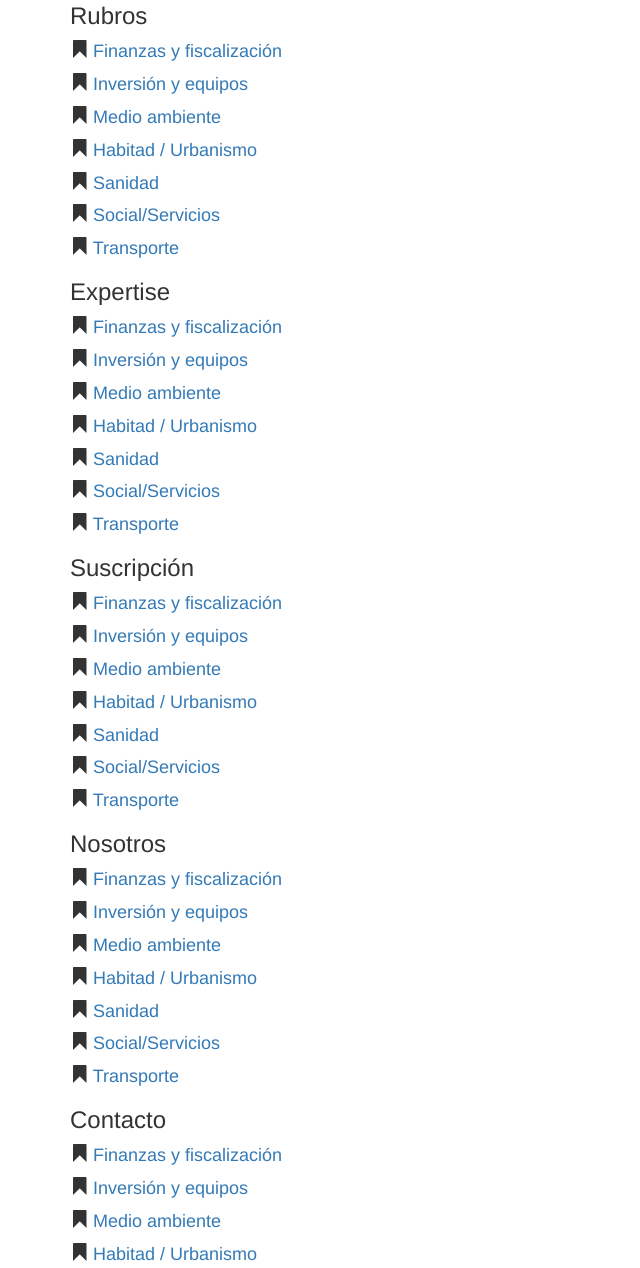
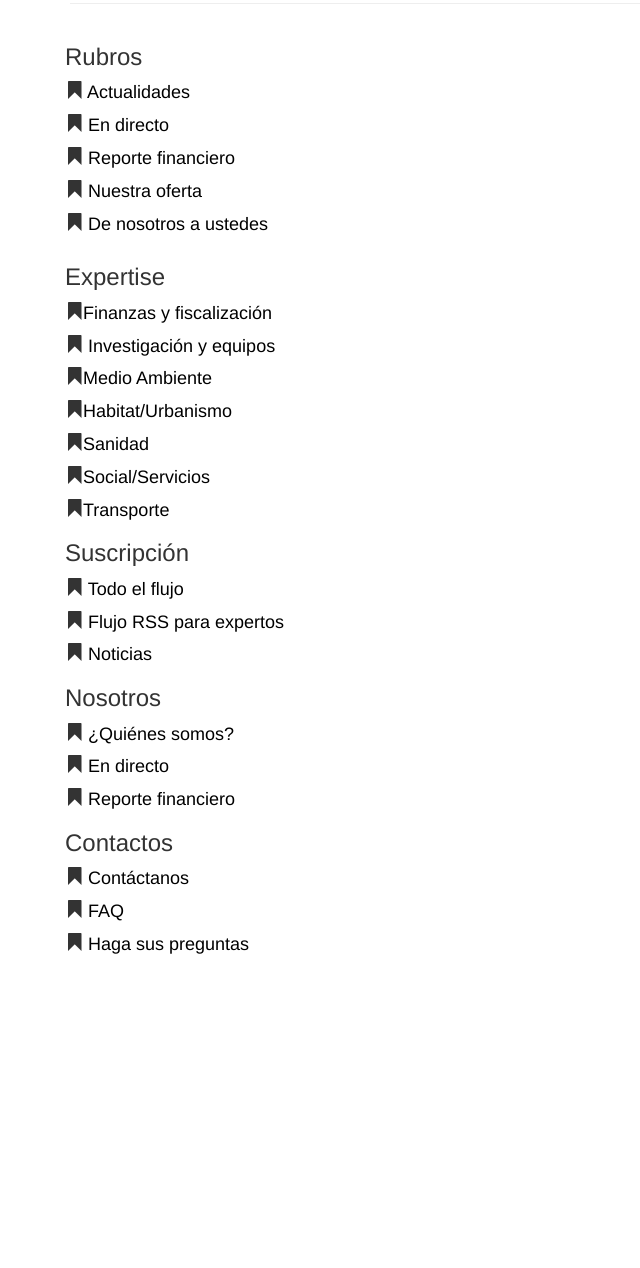
Before and after one commit to milililipily/bootstrap, a plain HTML site: page index.html in a window 1280 px wide. Shown: the part 1366-2634 px from the top of the page, without its empty margins (0-640 px from the left). After the commit the page ends 2331 px from the top, so only its background shows below. Drawn offline with Linux system fonts and the light colour scheme.

Commit message:
actualizando boostrap

```diff
--- a/css/main.css
+++ b/css/main.css
@@ -25,6 +25,15 @@ body{
 .lista h4 a{
 	color: black;
 }
-.footer{
+.lista1{
 	display: inline-block;
 }
+.footer li{
+	list-style: none;
+}
+.footer ul{
+	padding-left: 0px;
+}
+.lista1 a, .lista2 a, .lista3 a, .lista4 a, .lista5 a{
+	color: black;
+}
--- a/index.html
+++ b/index.html
@@ -54,7 +54,7 @@
       <!--ver mas boton-->
           <h4><span class="glyphicon glyphicon-bookmark" aria-hidden="    true"></span><a href="#">Ver más... </a>
               <span class="glyphicon glyphicon-hand-right" aria-hidden="true"></span>Etiquetas: <a href="">lorem</a> <a href="">ipsum</a> <a href="">dilligat</a></h4></div>
-
+        <hr>
       <div class="webzone">
               <span class="label label-default">Webzone</span>
               <a class="arti" href="">Preguntas</a><small>publicado el 09/10/15</small>
@@ -62,6 +62,7 @@
               <p>Lorem ipsum dolor sit amet, consectetur adipisicing elit, sed do eiusmod tempor incididunt ut labore et dolore magna aliqua. Ut enim ad minim veniam,cillum dolore eu fugi proident, sunt in culpa qui officia deserunt mollit anim id est laborum.</p>
             <h4><span class="glyphicon glyphicon-bookmark" aria-hidden="true"></span><a href="">Ver más... </a>
               <span class="glyphicon glyphicon-hand-right" aria-hidden="true"></span>Etiquetas: <a href="">lorem</a> <a href="">ipsum</a> <a href="">dilligat</a></h4></div>
+              <hr>
 
       <div class="fecha">
               <a class="arti" href="">Artículo</a><small>publicado el 03/10/15</small>
@@ -70,6 +71,8 @@
               <p>Lorem ipsum dolor sit amet, consectetur adipisicing elit. Totam voluptas fuga dolorem voluptatum ratione commodi optio facilis velit tempora dolores atque aliquam veniam dolor modi eligendi odio, debitis, dicta, molestiae. kimabrasdkjnsdcjn djnjdn ya tu sa.</p>
               <h4><span class="glyphicon glyphicon-bookmark" aria-hidden="true"></span><a href="">Ver más... </a>
               <span class="glyphicon glyphicon-hand-right" aria-hidden="true"></span>Etiquetas: <a href="">lorem</a> <a href="">ipsum</a> <a href="">dilligat</a></h4></div>
+
+          <hr>
       <div class="carry">
            <h3>Carring your world...</h3>
            <p>Lorem ipsum dolor sit amet, consectetur adipisicing elit. Modi ex eveniet, et totam tempora at, culpa eligendi voluptatum animi suscipit ipsum, explicabo aut assumenda. Tempore sit praesentium ipsam obcaecati a.</p>
@@ -148,67 +151,74 @@
         <h5>PREGUNTAS</h5>
         <p>Lorem ipsum dolor sit amet, consectetur adipisicing elit. Aut, sint placeat autem eum similique recusandae consequuntur non.</p>
       </div>
-        <div class="inter">
+        <div class="fondo">
         <h5><strong>Nueva generación de la internet<strong></h5>
         </div>
     </div><!--cierra columna 3-->
 </div><!--cierra el row-->
 </div><!--cierra el container-->
+<hr>
+<div class="footer">
+    <div class="row">
+      <div class="col-md-12">
+      <ul class="list-inline">
+      <div class="lista1">
+      <h3>Rubros</h3>
+          <ul>
+          <li><h4><span class="glyphicon glyphicon-bookmark" aria-hidden="    true"></span><a href="#"> Actualidades</a></h4></li>
+          <li><h4><span class="glyphicon glyphicon-bookmark" aria-hidden="    true"></span><a href="#"> En directo</a></h4></li>
+          <li><h4><span class="glyphicon glyphicon-bookmark" aria-hidden="    true"></span><a href="#"> Reporte financiero</a></h4></li>
+          <li><h4><span class="glyphicon glyphicon-bookmark" aria-hidden="    true"></span><a href="#"> Nuestra oferta</a></h4></li>
+          <li><h4><span class="glyphicon glyphicon-bookmark" aria-hidden="    true"></span><a href="#"> De nosotros a ustedes</a></h4>
+          </li>
+          </ul>
+      </div>
+      <div class="lista2">
+      <h3>Expertise</h3>
+          <ul>
+          <li><h4><span class="glyphicon glyphicon-bookmark" aria-hidden="    true"></span><a href="#">Finanzas y fiscalización</a></h4></li>
+          <li><h4><span class="glyphicon glyphicon-bookmark" aria-hidden="    true"></span><a href="#"> Investigación y equipos</a></h4></li>
+          <li><h4><span class="glyphicon glyphicon-bookmark" aria-hidden="    true"></span><a href="#">Medio Ambiente </a></h4></li>
+          <li><h4><span class="glyphicon glyphicon-bookmark" aria-hidden="    true"></span><a href="#">Habitat/Urbanismo </a></h4></li>
+          <li><h4><span class="glyphicon glyphicon-bookmark" aria-hidden="    true"></span><a href="#">Sanidad </a></h4>
+          </li>
+          <li><h4><span class="glyphicon glyphicon-bookmark" aria-hidden="    true"></span><a href="#">Social/Servicios </a></h4>
+          </li>
+          <li><h4><span class="glyphicon glyphicon-bookmark" aria-hidden="    true"></span><a href="#">Transporte</a></h4>
+          </li>
+          </ul>
+      </div>
+      <div class="lista3">
+      <h3>Suscripción</h3>
+          <ul>
+          <li><h4><span class="glyphicon glyphicon-bookmark" aria-hidden="    true"></span><a href="#"> Todo el flujo</a></h4></li>
+          <li><h4><span class="glyphicon glyphicon-bookmark" aria-hidden="    true"></span><a href="#"> Flujo RSS para expertos</a></h4></li>
+          <li><h4><span class="glyphicon glyphicon-bookmark" aria-hidden="    true"></span><a href="#"> Noticias</a></h4></li>
+          </ul>
+      </div>
+      <div class="lista4">
+      <h3>Nosotros</h3>
+          <ul>
+          <li><h4><span class="glyphicon glyphicon-bookmark" aria-hidden="    true"></span><a href="#"> ¿Quiénes somos?</a></h4></li>
+          <li><h4><span class="glyphicon glyphicon-bookmark" aria-hidden="    true"></span><a href="#"> En directo</a></h4></li>
+          <li><h4><span class="glyphicon glyphicon-bookmark" aria-hidden="    true"></span><a href="#"> Reporte financiero</a></h4></li>
+          </ul>
+      </div>
+      <div class="lista5">
+      <h3>Contactos</h3>
+          <ul>
+          <li><h4><span class="glyphicon glyphicon-bookmark" aria-hidden="    true"></span><a href="#"> Contáctanos</a></h4></li>
+          <li><h4><span class="glyphicon glyphicon-bookmark" aria-hidden="    true"></span><a href="#"> FAQ</a></h4></li>
+          <li><h4><span class="glyphicon glyphicon-bookmark" aria-hidden="    true"></span><a href="#"> Haga sus preguntas</a></h4></li>
+          </ul>
 
-<div class="footer">
-      <div class="rubros">
-      <h3>Rubros</h3>
-      <h4><span class="glyphicon glyphicon-bookmark" aria-hidden="    true"></span><a href="#"> Finanzas y fiscalización</a></h4>
-          <h4><span class="glyphicon glyphicon-bookmark" aria-hidden="    true"></span><a href="#"> Inversión y equipos</a></h4>
-          <h4><span class="glyphicon glyphicon-bookmark" aria-hidden="    true"></span><a href="#"> Medio ambiente</a></h4>
-          <h4><span class="glyphicon glyphicon-bookmark" aria-hidden="    true"></span><a href="#"> Habitad / Urbanismo</a></h4>
-          <h4><span class="glyphicon glyphicon-bookmark" aria-hidden="    true"></span><a href="#"> Sanidad</a></h4>
-          <h4><span class="glyphicon glyphicon-bookmark" aria-hidden="    true"></span><a href="#"> Social/Servicios</a></h4>
-          <h4><span class="glyphicon glyphicon-bookmark" aria-hidden="    true"></span><a href="#"> Transporte</a></h4>
-      </div>
-      <div class="rubros">
-          <h3>Expertise</h3>
-          <h4><span class="glyphicon glyphicon-bookmark" aria-hidden="    true"></span><a href="#"> Finanzas y fiscalización</a></h4>
-          <h4><span class="glyphicon glyphicon-bookmark" aria-hidden="    true"></span><a href="#"> Inversión y equipos</a></h4>
-          <h4><span class="glyphicon glyphicon-bookmark" aria-hidden="    true"></span><a href="#"> Medio ambiente</a></h4>
-          <h4><span class="glyphicon glyphicon-bookmark" aria-hidden="    true"></span><a href="#"> Habitad / Urbanismo</a></h4>
-          <h4><span class="glyphicon glyphicon-bookmark" aria-hidden="    true"></span><a href="#"> Sanidad</a></h4>
-          <h4><span class="glyphicon glyphicon-bookmark" aria-hidden="    true"></span><a href="#"> Social/Servicios</a></h4>
-          <h4><span class="glyphicon glyphicon-bookmark" aria-hidden="    true"></span><a href="#"> Transporte</a></h4>
+          </ul>
 
       </div>
-      <div class="rubros">
-          <h3>Suscripción</h3>
-          <h4><span class="glyphicon glyphicon-bookmark" aria-hidden="    true"></span><a href="#"> Finanzas y fiscalización</a></h4>
-          <h4><span class="glyphicon glyphicon-bookmark" aria-hidden="    true"></span><a href="#"> Inversión y equipos</a></h4>
-          <h4><span class="glyphicon glyphicon-bookmark" aria-hidden="    true"></span><a href="#"> Medio ambiente</a></h4>
-          <h4><span class="glyphicon glyphicon-bookmark" aria-hidden="    true"></span><a href="#"> Habitad / Urbanismo</a></h4>
-          <h4><span class="glyphicon glyphicon-bookmark" aria-hidden="    true"></span><a href="#"> Sanidad</a></h4>
-          <h4><span class="glyphicon glyphicon-bookmark" aria-hidden="    true"></span><a href="#"> Social/Servicios</a></h4>
-          <h4><span class="glyphicon glyphicon-bookmark" aria-hidden="    true"></span><a href="#"> Transporte</a></h4>
-
-      </div>
-      <div class="rubros">
-          <h3>Nosotros</h3>
-          <h4><span class="glyphicon glyphicon-bookmark" aria-hidden="    true"></span><a href="#"> Finanzas y fiscalización</a></h4>
-          <h4><span class="glyphicon glyphicon-bookmark" aria-hidden="    true"></span><a href="#"> Inversión y equipos</a></h4>
-          <h4><span class="glyphicon glyphicon-bookmark" aria-hidden="    true"></span><a href="#"> Medio ambiente</a></h4>
-          <h4><span class="glyphicon glyphicon-bookmark" aria-hidden="    true"></span><a href="#"> Habitad / Urbanismo</a></h4>
-          <h4><span class="glyphicon glyphicon-bookmark" aria-hidden="    true"></span><a href="#"> Sanidad</a></h4>
-          <h4><span class="glyphicon glyphicon-bookmark" aria-hidden="    true"></span><a href="#"> Social/Servicios</a></h4>
-          <h4><span class="glyphicon glyphicon-bookmark" aria-hidden="    true"></span><a href="#"> Transporte</a></h4>
-      </div>
-      <div class="rubros">
-          <h3>Contacto</h3>
-      <h4><span class="glyphicon glyphicon-bookmark" aria-hidden="    true"></span><a href="#"> Finanzas y fiscalización</a></h4>
-          <h4><span class="glyphicon glyphicon-bookmark" aria-hidden="    true"></span><a href="#"> Inversión y equipos</a></h4>
-          <h4><span class="glyphicon glyphicon-bookmark" aria-hidden="    true"></span><a href="#"> Medio ambiente</a></h4>
-          <h4><span class="glyphicon glyphicon-bookmark" aria-hidden="    true"></span><a href="#"> Habitad / Urbanismo</a></h4>
-          <h4><span class="glyphicon glyphicon-bookmark" aria-hidden="    true"></span><a href="#"> Sanidad</a></h4>
-          <h4><span class="glyphicon glyphicon-bookmark" aria-hidden="    true"></span><a href="#"> Social/Servicios</a></h4>
-          <h4><span class="glyphicon glyphicon-bookmark" aria-hidden="    true"></span><a href="#"> Transporte</a></h4>
-      </div>
-</div>
+    </div>
+    </div><!--cierra el row-->
+</div><!--cierra el footer-->
+<!--¿falta cerrar contenedor general?-->
 
   <!-- Incluir todos tus scripts apartir de este punto -->
     <script src="js/jquery-1.11.3.min.js"></script>
```
